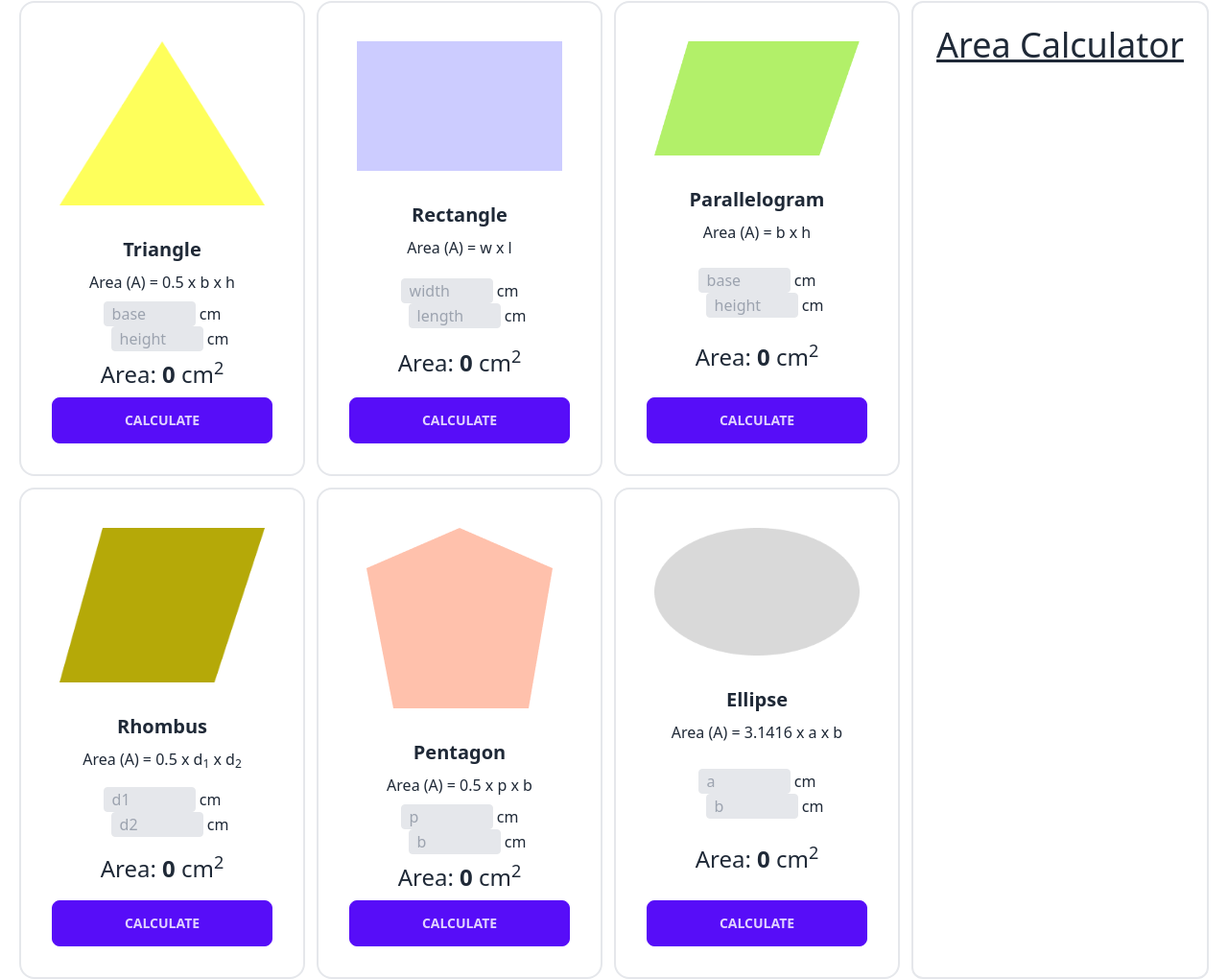
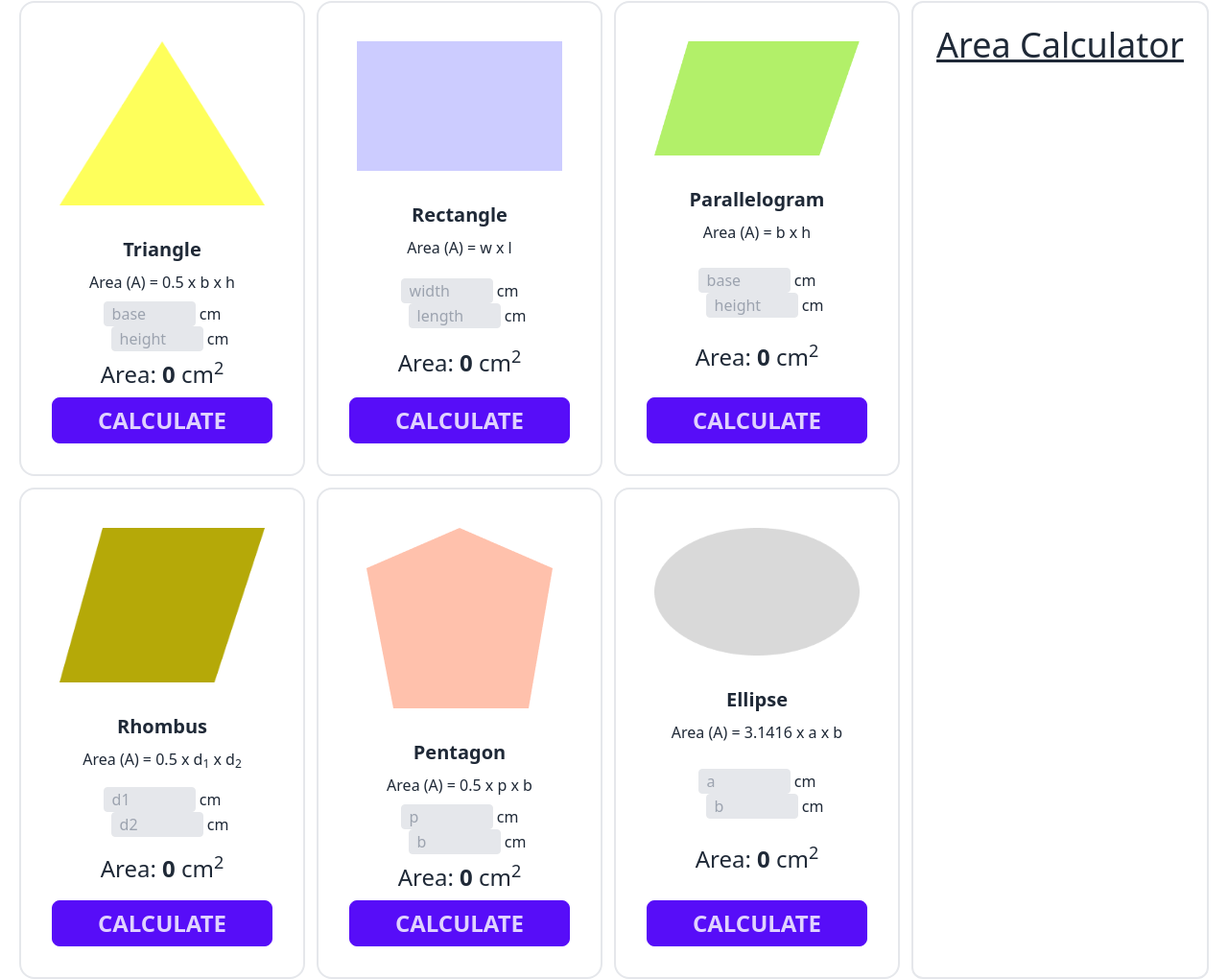
Before and after one commit to shakia-ripa/Geometry_Genius, a plain HTML site: page index.html in a window 1280 px wide. Shown: the part 127-1147 px from the top of the page at 96% size. Drawn offline with nearby package versions, Linux system fonts and the light colour scheme.

Commit message:
done the shape section

```diff
--- a/index.html
+++ b/index.html
@@ -41,7 +41,7 @@
                         </p>
                         <p class="text-2xl">Area: <span class="font-bold" id="triangle-area">0</span> cm<sup>2</sup></p>
                         <div class="card-actions w-full ">
-                            <button onclick="calculateTriangleArea()" class="btn btn-primary w-full px-6">Calculate</button>
+                            <button onclick="calculateTriangleArea()" class="btn btn-primary w-full px-6 text-2xl">Calculate</button>
                         </div>
                     </div>
                 </div>
@@ -61,7 +61,7 @@
                         </p>
                         <p class="text-2xl">Area: <span class="font-bold" id="rectangle-area">0</span> cm<sup>2</sup></p>
                         <div class="card-actions w-full ">
-                            <button onclick="calculateRectangleArea()" class="btn btn-primary w-full px-6">Calculate</button>
+                            <button onclick="calculateRectangleArea()" class="btn btn-primary w-full px-6 text-2xl">Calculate</button>
                         </div>
                     </div>
                 </div>
@@ -81,7 +81,7 @@
                         </p>
                         <p class="text-2xl">Area: <span class="font-bold" id="parallelogram-area">0</span> cm<sup>2</sup></p>
                         <div class="card-actions w-full ">
-                            <button onclick="calculateParallelogramArea()" class="btn btn-primary w-full px-6">Calculate</button>
+                            <button onclick="calculateParallelogramArea()" class="btn btn-primary w-full px-6 text-2xl">Calculate</button>
                         </div>
                     </div>
                 </div>
@@ -101,7 +101,7 @@
                         </p>
                         <p class="text-2xl">Area: <span class="font-bold" id="rhombus-area">0</span> cm<sup>2</sup></p>
                         <div class="card-actions w-full ">
-                            <button onclick="calculateRhombusArea()" class="btn btn-primary w-full px-6">Calculate</button>
+                            <button onclick="calculateRhombusArea()" class="btn btn-primary w-full px-6 text-2xl">Calculate</button>
                         </div>
                     </div>
                 </div>
@@ -121,7 +121,7 @@
                         </p>
                         <p class="text-2xl">Area: <span class="font-bold" id="pentagon-area">0</span> cm<sup>2</sup></p>
                         <div class="card-actions w-full ">
-                            <button onclick="calculatePentagonArea()" class="btn btn-primary w-full px-6">Calculate</button>
+                            <button onclick="calculatePentagonArea()" class="btn btn-primary w-full px-6 text-2xl">Calculate</button>
                         </div>
                     </div>
                 </div>
@@ -141,7 +141,7 @@
                         </p>
                         <p class="text-2xl">Area: <span class="font-bold" id="ellipse-area">0</span> cm<sup>2</sup></p>
                         <div class="card-actions w-full ">
-                            <button onclick="calculateEllipseArea()" class="btn btn-primary w-full px-6">Calculate</button>
+                            <button onclick="calculateEllipseArea()" class="btn btn-primary w-full px-6 text-2xl">Calculate</button>
                         </div>
                     </div>
                 </div>
```
